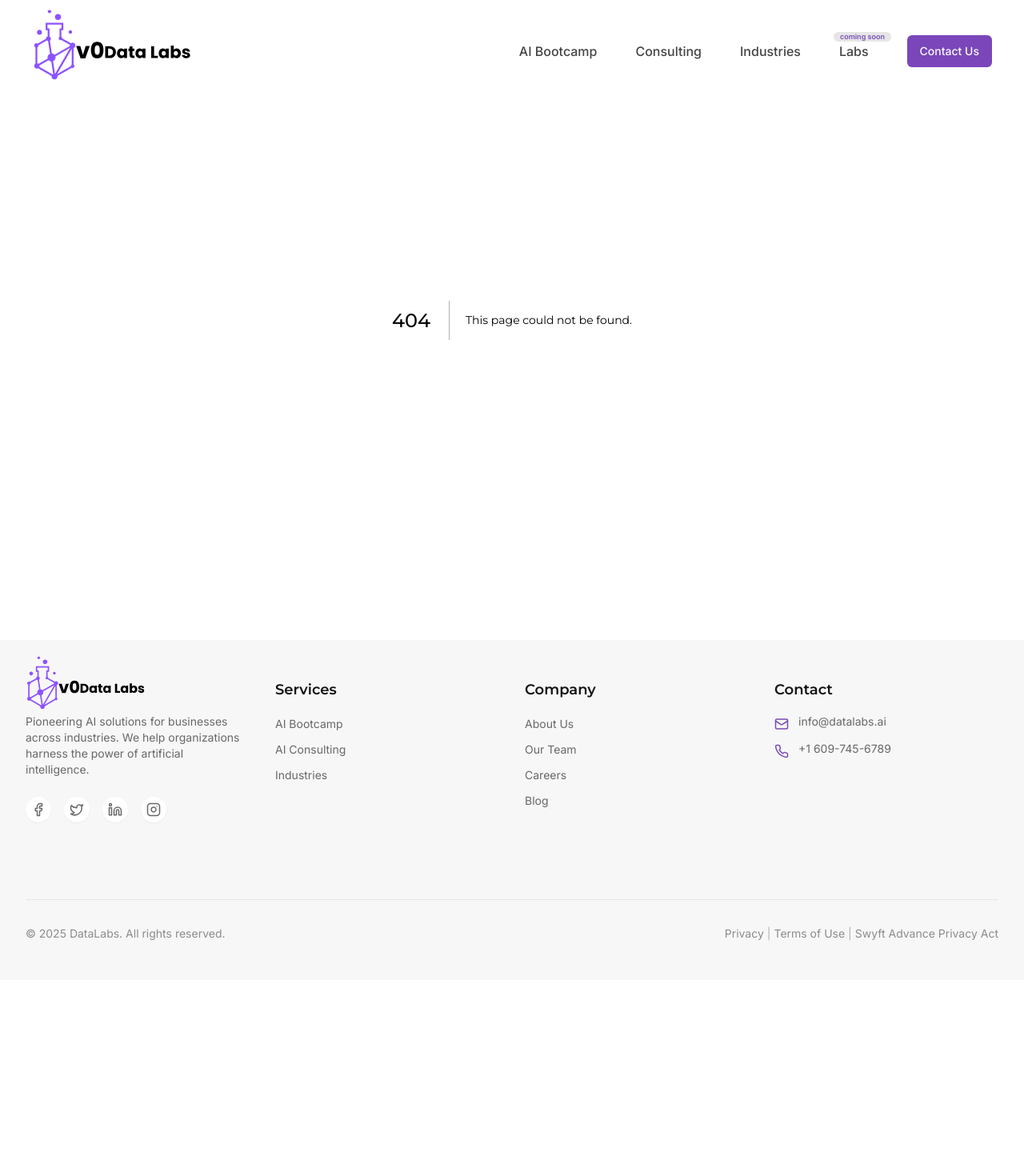
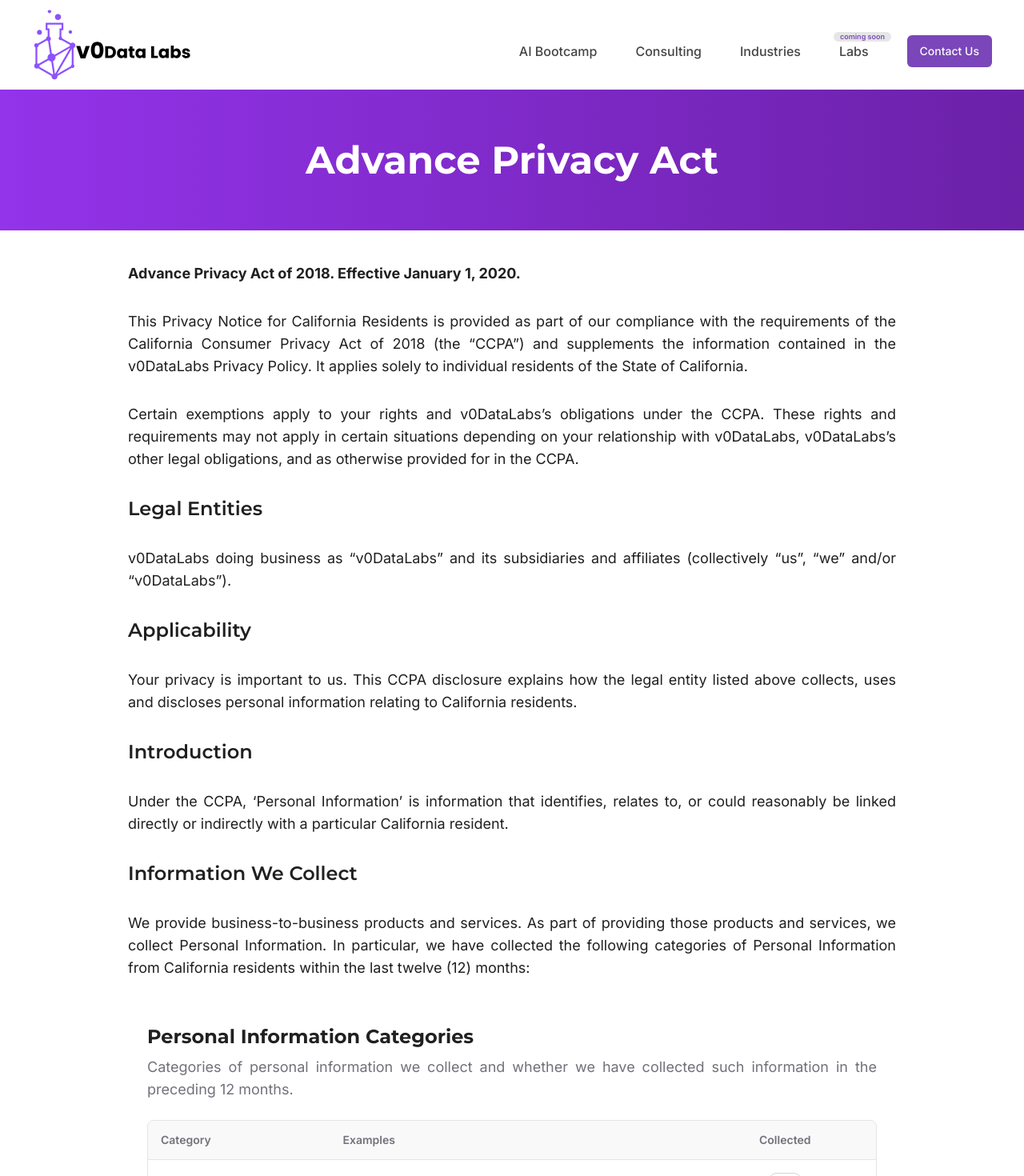
Before and after one commit to Gptsub333/data_labs, a Next.js app: page /advance-privacy-act in a window 1280 px wide. Before the commit this address had no page. Shown: the top 1470 px of the page at 80% size. Before the commit the page ends 1225 px from the top, so only its background shows below. Built offline with nearby package versions, Linux system fonts and the light colour scheme.

Commit message:
Removed swyft

```diff
--- a/app/swyft-advance/page.tsx
+++ b/app/advance-privacy-act/page.tsx
@@ -6,7 +6,7 @@ export const metadata: Metadata = {
   description: "DataLabs Privacy Policy - Learn how we collect, use, and protect your personal information.",
 }
 
-export default function SwyftAdvance() {
+export default function AdvancePrivacyAct() {
     const dataCategories = [
     {
       category: "A. Identifiers",
@@ -80,7 +80,7 @@ export default function SwyftAdvance() {
       <div className="bg-gradient-to-r from-purple-600 to-purple-800 py-12 sm:py-16 mt-20 sm:mt-28">
         <div className="max-w-7xl mx-auto px-4 sm:px-6 lg:px-8">
           <h1 className="text-3xl sm:text-4xl md:text-5xl font-bold text-white text-center">
-            California Consumer Privacy Act
+            Advance Privacy Act
           </h1>
         </div>
       </div>
@@ -89,7 +89,7 @@ export default function SwyftAdvance() {
       <div className="max-w-5xl mx-auto px-4 sm:px-6 lg:px-8 py-10 space-y-8 leading-relaxed text-justify text-base sm:text-lg">
         <p>
             <strong>
-                Swyft Advance Privacy Act of 2018. Effective January 1, 2020.
+                Advance Privacy Act of 2018. Effective January 1, 2020.
             </strong>
         </p>
         <p>
--- a/app/contact/page.tsx
+++ b/app/contact/page.tsx
@@ -120,7 +120,7 @@ export default function ContactPage() {
             <ContactInfoCard
               icon={<Phone className="h-6 w-6 text-primary-600" />}
               title="Call Us"
-              details="+1 (555) 123-4567"
+              details="+1 609-745-6789"
               link="tel:+15551234567"
             />
             <ContactInfoCard
--- a/components/footer.tsx
+++ b/components/footer.tsx
@@ -88,10 +88,10 @@ export default function Footer() {
               </Link>
               <span className="text-gray-400">|</span>
               <Link
-                href="/swyft-advance"
+                href="/advance-privacy-act"
                 className="text-gray-500 dark:text-gray-400 hover:text-primary-600 dark:hover:text-primary-500 transition-colors"
               >
-                Swyft Advance Privacy Act
+                Advance Privacy Act
               </Link>
             </div>
           </div>
```
